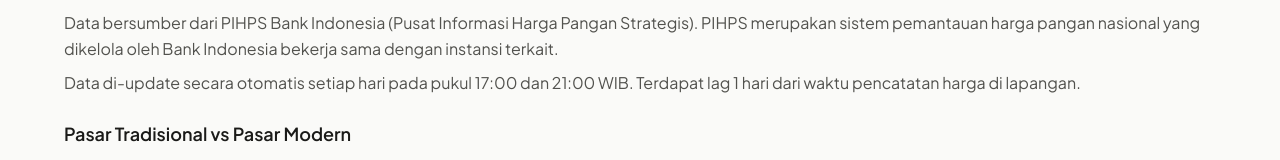
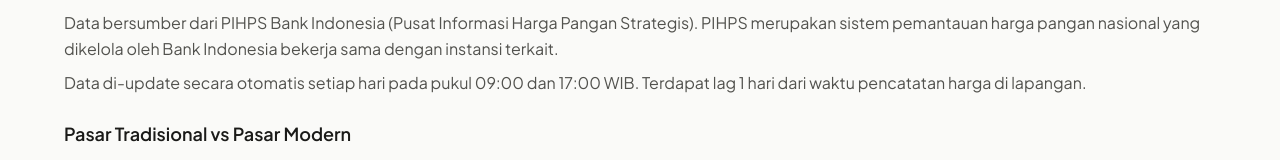
Before and after one commit to gnatnib/pangan.id, a Next.js app: page /tentang in a window 1280 px wide. Shown: the part 476-636 px from the top of the page. Built offline with nearby package versions, Linux system fonts and the light colour scheme.

Commit message:
changed cron daily scraper time

```diff
--- a/src/app/tentang/page.tsx
+++ b/src/app/tentang/page.tsx
@@ -86,8 +86,8 @@
             bekerja sama dengan instansi terkait.
           </p>
           <p className="leading-relaxed mt-2">
-            Data di-update secara otomatis setiap hari pada pukul 17:00 dan
-            21:00 WIB. Terdapat lag 1 hari dari waktu pencatatan harga di
+            Data di-update secara otomatis setiap hari pada pukul 09:00 dan
+            17:00 WIB. Terdapat lag 1 hari dari waktu pencatatan harga di
             lapangan.
           </p>
         </motion.section>
```
Also changed, not shown: 1 other file (tests, documents, lock files or other folders).
